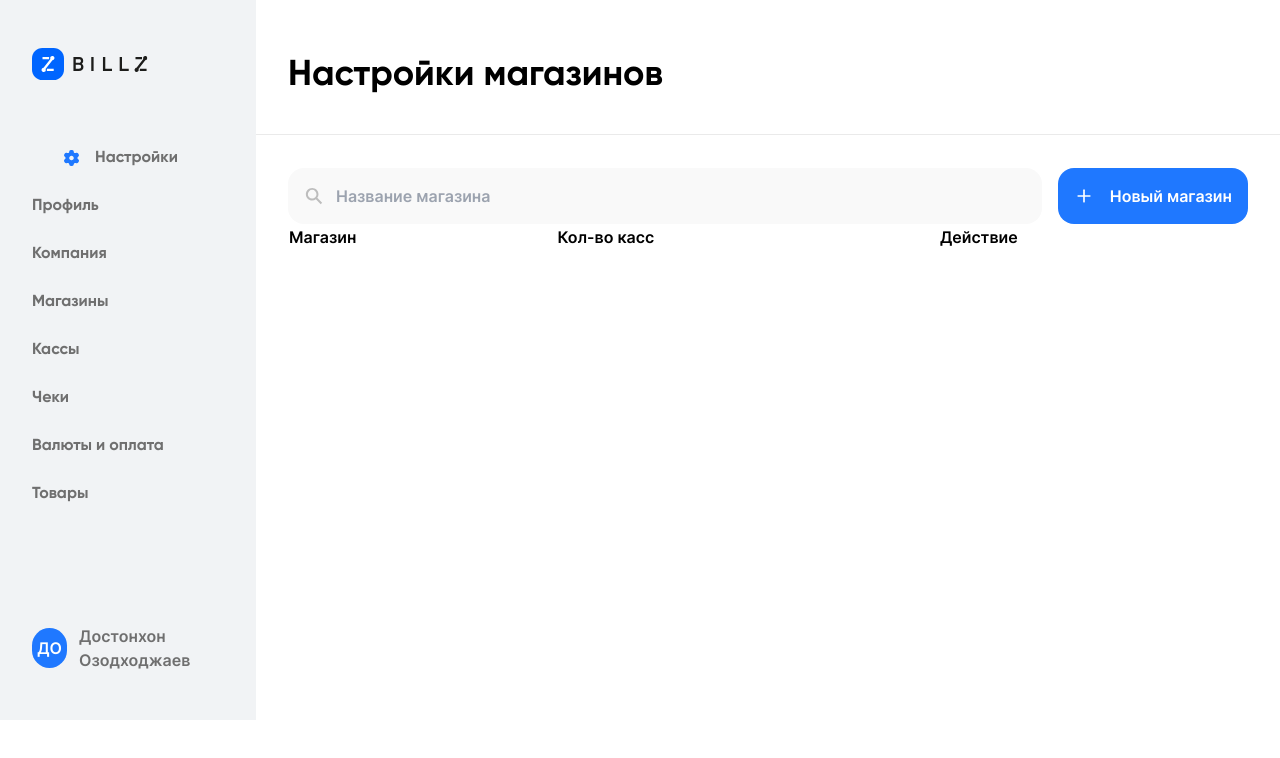
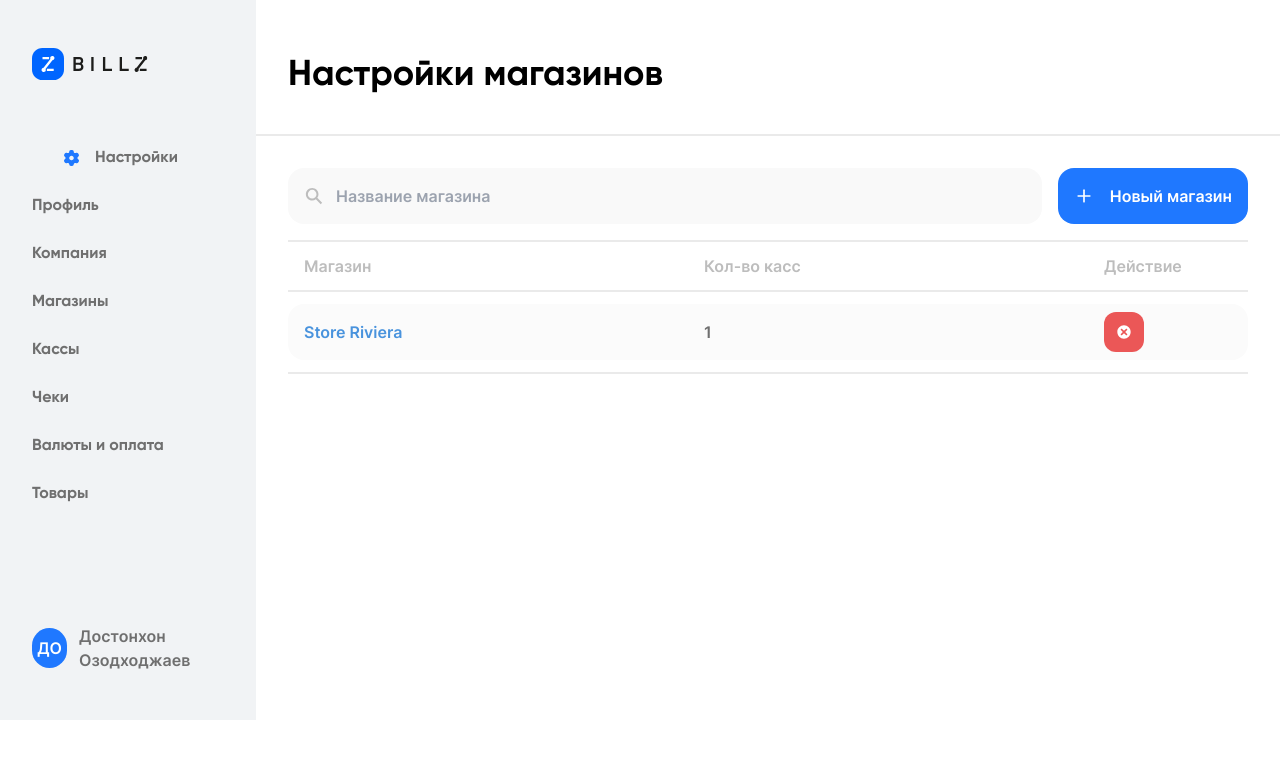
Before and after one commit to muslimbek02/store-admin, a React (Vite) app: page / in a window 1280 px wide. Shown: the top 758 px of the page. Built offline with nearby package versions, Linux system fonts and the light colour scheme; some icons are missing.

Commit message:
add StoresList component

```diff
--- a/src/components/HrLine/index.jsx
+++ b/src/components/HrLine/index.jsx
@@ -1,7 +1,7 @@
 
 const HrLine = () => {
   return (
-    <hr className="h-[2px] text-[#EAEAEA]" />
+    <hr className="h-[2px] text-[#EAEAEA] bg-[#EAEAEA]" />
   )
 }
 
--- a/src/components/MainContent/index.jsx
+++ b/src/components/MainContent/index.jsx
@@ -1,7 +1,7 @@
 import AddStoreForm from "../AddStoreForm";
 import HeadingText from "../HeadingText";
 import HrLine from "../HrLine";
-import StoresTable from "../StoresTable";
+import StoresList from "../StoresList";
 
 const MainContent = () => {
   return (
@@ -12,7 +12,7 @@ const MainContent = () => {
       <HrLine />
       <div className="mt-[32px] px-[32px]">
         <AddStoreForm />
-        <StoresTable />
+        <StoresList />
       </div>
     </div>
   );
--- /dev/null
+++ b/src/components/StoresList/index.jsx
@@ -0,0 +1,26 @@
+import { TiDelete } from "react-icons/ti";
+
+const StoresList = () => {
+  return (
+    <div className="mt-[16px]">
+      <ul className="pb-[12px] font-semibol border-b-2 border-[#EAEAEA]">
+        <li className="flex justify-between items-center text-[#BDBDBD] border-y-2 border-[#EAEAEA] py-[12px] px-[16px]">
+          <div className="w-[256px]">Магазин</div>
+          <div className="w-[256px]">Кол-во касс</div>
+          <div className="w-[128px] ">Действие</div>
+        </li>
+        <li className="flex justify-between items-center mt-[12px] bg-[#FBFBFB] py-[8px] px-[16px] rounded-2xl">
+          <div className="w-[256px] text-[#4993DD]">Store Riviera</div>
+          <div className="w-[256px] text-[#6F6F6F]">1</div>
+          <div className="w-[128px]">
+            <button className="w-[40px] flex items-center justify-center h-[40px] text-white bg-[#EB5757] rounded-xl">
+              <TiDelete className="text-[20px]" />
+            </button>
+          </div>
+        </li>
+      </ul>
+    </div>
+  );
+};
+
+export default StoresList;
--- a/src/components/StoresTable/index.jsx
+++ /dev/null
@@ -1,19 +0,0 @@
-
-const StoresTable = () => {
-  return (
-    <table className="w-full text-left">
-      <thead className="border-top border-bottom">
-        <tr>
-          <th>Магазин</th>
-          <th>Кол-во касс</th>
-          <th>Действие</th>
-        </tr>
-      </thead>
-      <tbody>
-
-      </tbody>
-    </table>
-  );
-};
-
-export default StoresTable;
```
